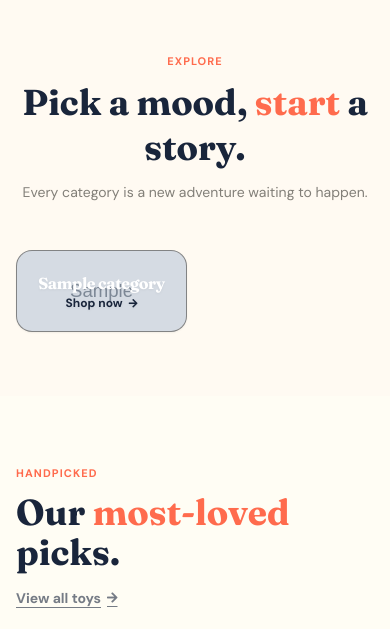
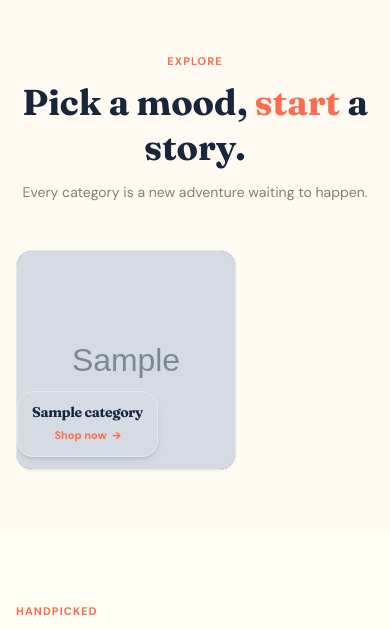
Before and after one commit to MonzurMorshed/kid_ecom, a Django app: page / in a window 390 px wide. Shown: the part 582-1211 px from the top of the page. Run offline with Django 5.2, Linux system fonts and the light colour scheme; data comes from the database, SQL or seed files in the repository; tables that the repository leaves empty hold one stand-in row (values such as "Sample post"); grey boxes marked "Sample" are stand-in pictures; parts of the project's set-up code (start-up, migrations or seed data) failed here and were passed over; some libraries are stand-ins or nearby versions.

Commit message:
fix design: category images in frontend.

```diff
--- a/templates/storefront/index.html
+++ b/templates/storefront/index.html
@@ -208,47 +208,36 @@
         <div class="grid grid-cols-2 sm:grid-cols-2 lg:grid-cols-4 gap-4 sm:gap-6">
             {% for cat in categories %}
             <a href="{% url 'storefront:category_detail' cat.slug %}"
-               class="category-card group relative block overflow-hidden rounded-3xl border border-ink/5 shadow-sm hover:shadow-xl transition-all duration-300 aspect-[4/5] sm:aspect-square flex flex-col justify-end"
-               style="background-color: {{ cat.theme_color|default:'#e6f0e8' }};">
+               class="category-card group relative block overflow-hidden rounded-3xl border border-ink/8 shadow-sm hover:shadow-xl transition-all duration-300 transform hover:-translate-y-1.5"
+               style="aspect-ratio: 1 / 1; min-height: 220px; background-color: {{ cat.theme_color|default:'#e6f0e8' }};">
+
                 {% if cat.image %}
-                <!-- Full-box background image -->
+                <!-- Full-cover background image -->
                 <img src="{{ cat.image.url }}" alt="{{ cat.name }}"
                      loading="lazy" decoding="async"
                      class="absolute inset-0 h-full w-full object-cover transition-transform duration-500 ease-out group-hover:scale-105">
 
-                <!-- Gradient scrim for text readability -->
-                <div class="absolute inset-0 bg-gradient-to-t from-black/80 via-black/25 to-transparent transition-opacity duration-300 group-hover:from-black/85"></div>
-
-                <!-- Text overlay on full image -->
-                <div class="relative z-10 p-5 sm:p-6 text-center flex flex-col items-center justify-end w-full">
-                    <h3 class="text-base sm:text-lg lg:text-xl font-bold font-display text-white tracking-tight drop-shadow-sm group-hover:text-butter transition-colors">
-                        {{ cat.name }}
-                    </h3>
-                    {% if cat.description %}
-                    <p class="mt-1 text-xs text-white/80 line-clamp-1 drop-shadow-sm hidden sm:block max-w-[90%]">{{ cat.description }}</p>
-                    {% endif %}
-                    <span class="mt-2.5 inline-flex items-center gap-1.5 text-xs font-bold text-white/95 group-hover:text-butter transition-colors drop-shadow-sm">
-                        <span>Shop now</span>
-                        <i class="fa-solid fa-arrow-right text-[10px] transform group-hover:translate-x-1.5 transition-transform duration-200" aria-hidden="true"></i>
-                    </span>
-                </div>
+                <!-- Subtle vignette at bottom to enhance the floating pill shadow -->
+                <div class="absolute inset-0 bg-gradient-to-t from-black/25 via-transparent to-transparent pointer-events-none"></div>
                 {% else %}
                 <!-- Fallback without image -->
-                <div class="absolute inset-0 flex flex-col items-center justify-center p-6 text-center">
-                    <div class="mb-4 text-5xl leading-none transition-transform group-hover:scale-110 duration-200 text-coral">
-                        <i class="fa-solid fa-cubes" aria-hidden="true"></i>
-                    </div>
-                    <h3 class="text-base sm:text-lg font-bold text-ink group-hover:text-coral transition-colors">
-                        {{ cat.name }}
-                    </h3>
-                    {% if cat.description %}
-                    <p class="mt-1 text-xs text-ink/55 line-clamp-2">{{ cat.description }}</p>
-                    {% endif %}
-                    <span class="mt-3 inline-flex items-center gap-1 text-[11px] font-bold text-ink/40 group-hover:text-coral transition-colors">
-                        Shop now <i class="fa-solid fa-arrow-right text-[10px]" aria-hidden="true"></i>
-                    </span>
+                <div class="absolute inset-0 flex items-center justify-center text-5xl text-coral/30">
+                    <i class="fa-solid fa-shapes" aria-hidden="true"></i>
                 </div>
                 {% endif %}
+
+                <!-- Floating Frosted Glass / White Pill Badge at Bottom -->
+                <div class="absolute bottom-3 inset-x-3 sm:bottom-4 sm:inset-x-4 z-10">
+                    <div class="rounded-2xl bg-white/92 backdrop-blur-md px-3.5 py-2.5 sm:py-3 text-center border border-white/70 shadow-md group-hover:bg-white group-hover:shadow-lg transition-all duration-300">
+                        <h3 class="text-sm sm:text-base font-bold font-display text-ink group-hover:text-coral transition-colors tracking-tight line-clamp-1">
+                            {{ cat.name }}
+                        </h3>
+                        <span class="mt-0.5 inline-flex items-center gap-1.5 text-[11px] font-bold text-coral transition-colors">
+                            <span>Shop now</span>
+                            <i class="fa-solid fa-arrow-right text-[9px] transform group-hover:translate-x-1 transition-transform duration-200" aria-hidden="true"></i>
+                        </span>
+                    </div>
+                </div>
             </a>
             {% endfor %}
         </div>
```
